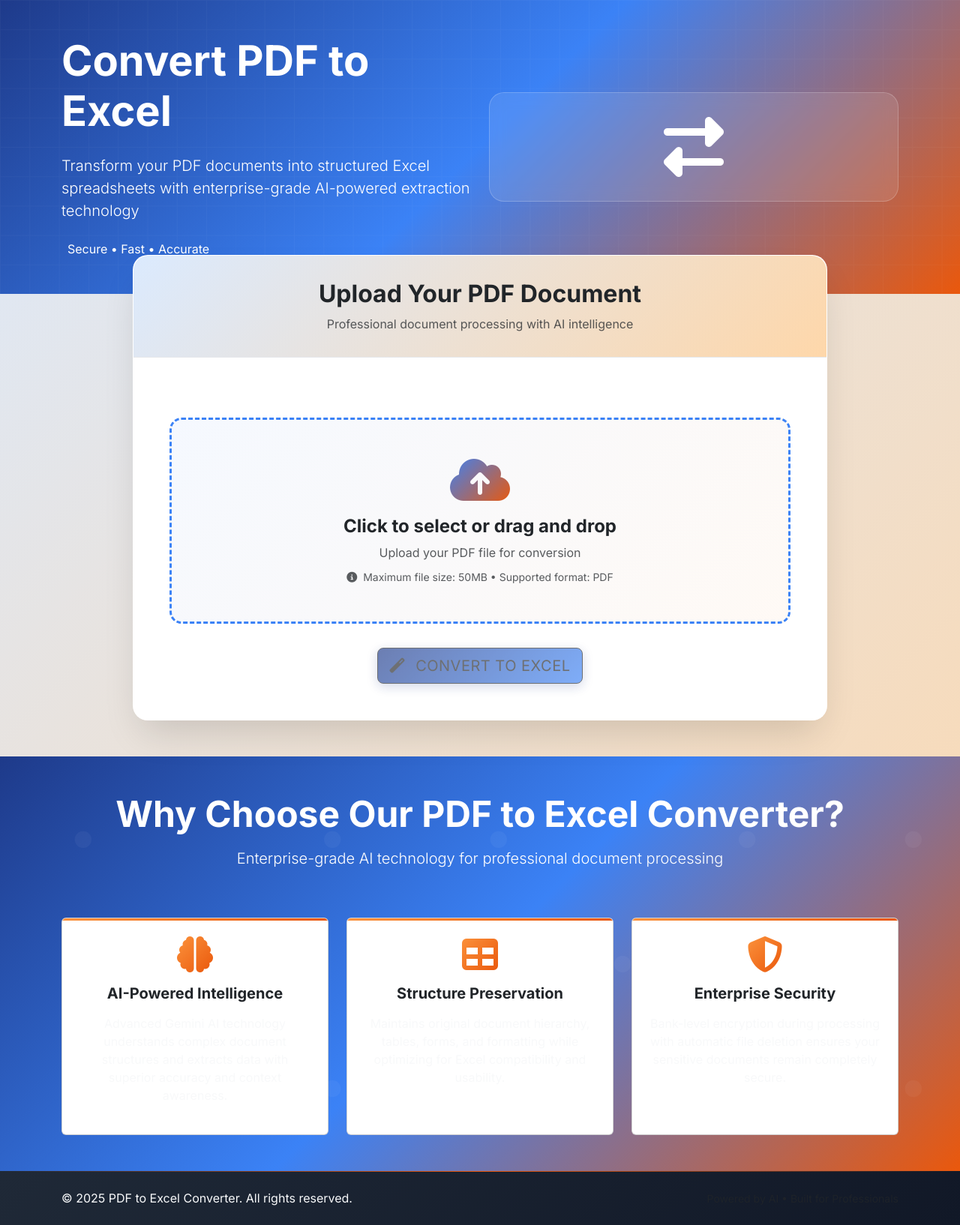
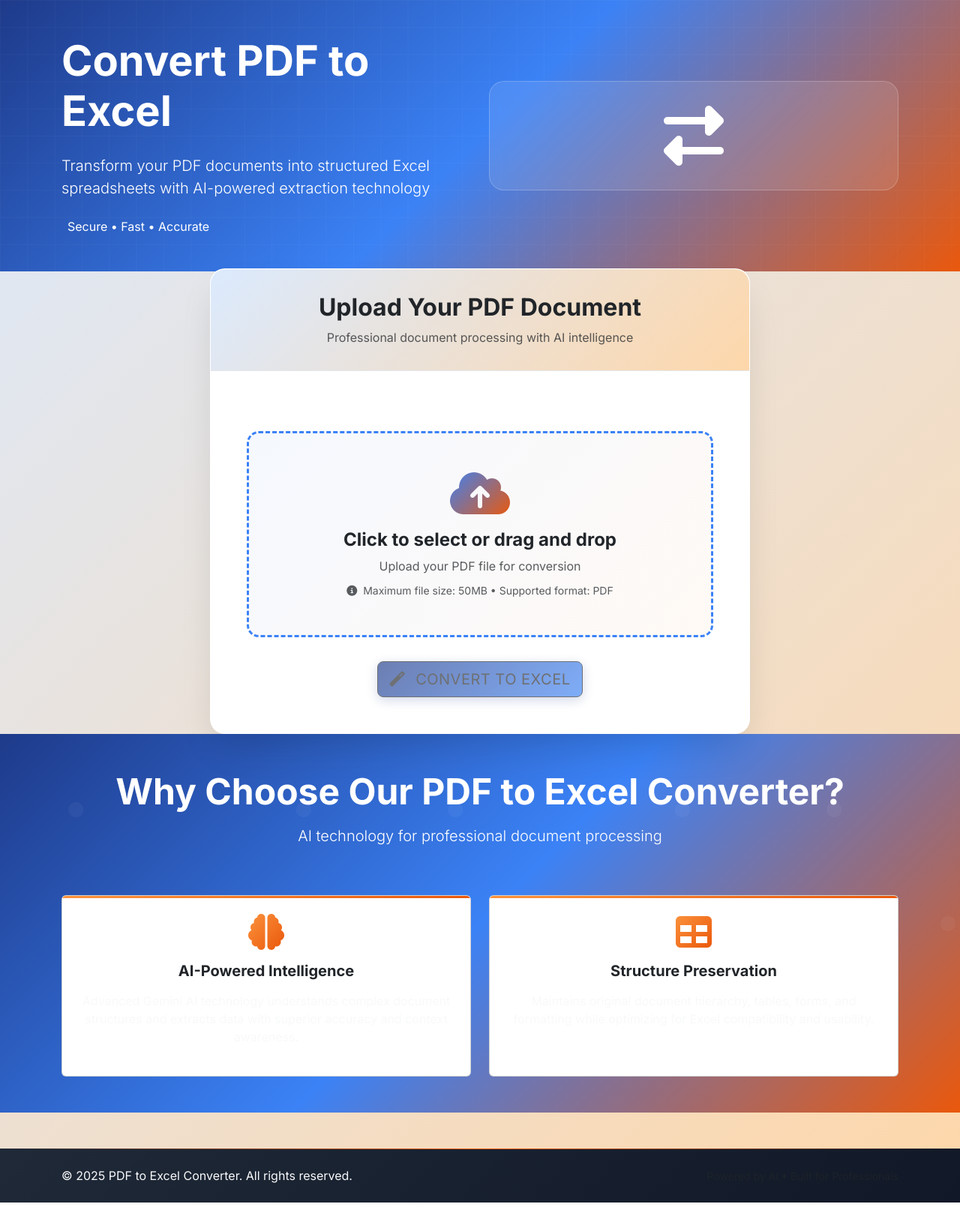
Before and after one commit to Mohit-Talgotra/ioclOCR, a Flask app: page / in a window 1280 px wide. Shown: the part 56-1690 px from the top of the page at 75% size. After the commit the page ends 1660 px from the top, so only its background shows below. Run offline with Flask 3, Linux system fonts and the light colour scheme; some libraries are stand-ins or nearby versions.

Commit message:
update: gitignore, index.html, app.py

```diff
--- a/app/app.py
+++ b/app/app.py
@@ -105,7 +105,7 @@ def index():
     """Main upload page"""
     return render_template('index.html')
 
-@app.route('/upload', methods=['POST'])
+@app.route('/convert', methods=['POST'])
 def upload_file():
     """Handle file upload"""
     try:
@@ -232,4 +232,4 @@ if __name__ == '__main__':
     port = int(os.environ.get('PORT', 5000))
     debug = os.environ.get('FLASK_ENV') == 'development'
 
-    app.run(host='0.0.0.0', port=port, debug=debug)
+    app.run(host='0.0.0.0', port=port, debug=debug, ssl_context=('app/certs/cert.pem', 'app/certs/key.pem'))
--- a/app/templates/index.html
+++ b/app/templates/index.html
@@ -19,12 +19,13 @@
         </div>
     </nav>
 
+    <main class="main-content d-flex flex-column gap-5">
         <div class="hero-section py-5">
             <div class="container">
                 <div class="row align-items-center hero-content">
                     <div class="col-lg-6 mb-4 mb-lg-0">
                         <h1 class="display-4 fw-bold mb-4 animate-fade-in">Convert PDF to Excel</h1>
-                    <p class="lead mb-4 animate-fade-in" style="animation-delay: 0.2s;">Transform your PDF documents into structured Excel spreadsheets with enterprise-grade AI-powered extraction technology</p>
+                        <p class="lead mb-4 animate-fade-in" style="animation-delay: 0.2s;">Transform your PDF documents into structured Excel spreadsheets with AI-powered extraction technology</p>
                         <div class="d-flex align-items-center animate-fade-in" style="animation-delay: 0.4s;">
                             <i class="fas fa-shield-check me-2 text-warning"></i>
                             <span>Secure • Fast • Accurate</span>
@@ -39,11 +40,12 @@
             </div>
         </div>
 
-    <div class="container my-5">
-        <div class="row justify-content-center">
-            <div class="col-lg-10">
+        <section class="upload-section py-5">
+            <div class="container d-flex justify-content-center">
+                <div class="row w-100">
+                    <div class="col-12 col-md-10 col-lg-8 mx-auto">
                         <div class="main-card">
-                    <div class="card-header-custom">
+                            <div class="card-header-custom text-center">
                                 <h2 class="text-center mb-0 fw-bold text-dark">Upload Your PDF Document</h2>
                                 <p class="text-center mb-0 mt-2 text-muted">Professional document processing with AI intelligence</p>
                             </div>
@@ -131,18 +133,18 @@
                     </div>
                 </div>
             </div>
+        </div>
 
-    <!-- Features Section -->
         <div class="features-section py-5 text-white">
             <div class="container position-relative">
                 <div class="row">
                     <div class="col-12 text-center mb-5">
                         <h2 class="fw-bold display-5 mb-3">Why Choose Our PDF to Excel Converter?</h2>
-                    <p class="lead">Enterprise-grade AI technology for professional document processing</p>
+                        <p class="lead">AI technology for professional document processing</p>
                     </div>
                 </div>
                 <div class="row g-4">
-                <div class="col-lg-4 col-md-6">
+                    <div class="col-lg-6 col-md-6">
                         <div class="feature-card card h-100">
                             <div class="card-body text-center p-4">
                                 <i class="fas fa-brain fa-3x feature-icon mb-3"></i>
@@ -151,7 +153,7 @@
                             </div>
                         </div>
                     </div>
-                <div class="col-lg-4 col-md-6">
+                    <div class="col-lg-6 col-md-6">
                         <div class="feature-card card h-100">
                             <div class="card-body text-center p-4">
                                 <i class="fas fa-table fa-3x feature-icon mb-3"></i>
@@ -160,18 +162,10 @@
                             </div>
                         </div>
                     </div>
-                <div class="col-lg-4 col-md-6">
-                    <div class="feature-card card h-100">
-                        <div class="card-body text-center p-4">
-                            <i class="fas fa-shield-alt fa-3x feature-icon mb-3"></i>
-                            <h5 class="fw-bold mb-3">Enterprise Security</h5>
-                            <p class="text-light">Bank-level encryption during processing with automatic file deletion ensures your sensitive documents remain completely secure.</p>
                 </div>
             </div>
         </div>
-            </div>
-        </div>
-    </div>
+    </main>
 
     <!-- Footer -->
     <footer class="footer text-light py-4">
```
Also changed, not shown: 1 other file. Lines whose indentation alone changed are shown as unchanged.
